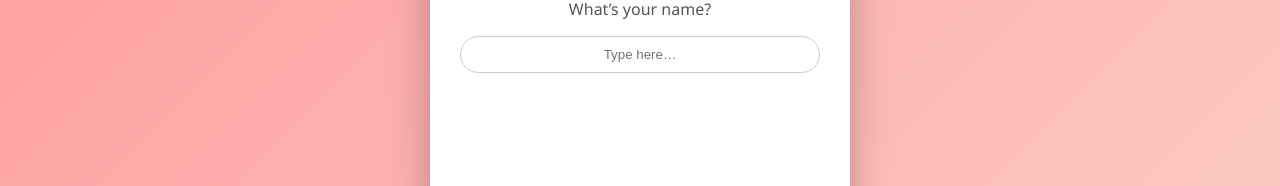
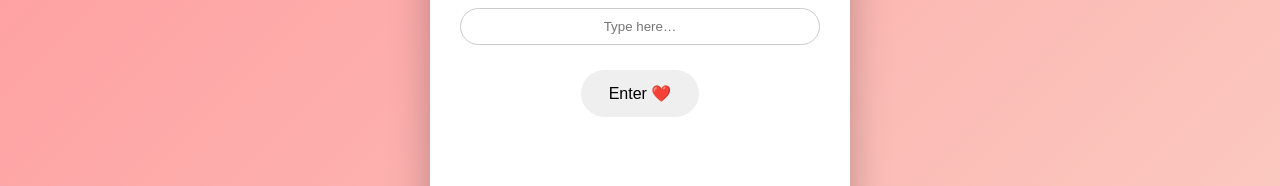
Before and after one commit to Bhuban16/valentine, a plain HTML site: page index.html in a window 1280 px wide. Shown: the part 301-487 px from the top of the page. Drawn offline with Linux system fonts and the light colour scheme.

Commit message:
Update index.html

```diff
--- a/index.html
+++ b/index.html
@@ -134,7 +134,7 @@ canvas {
   <h1>Hey ❤️</h1>
   <p>What’s your name?</p>
   <input id="nameInput" placeholder="Type here…">
-
+  <button id="enterBtn" style="margin-top:10px;">Enter ❤️</button>
   <p id="question" style="display:none;"></p>
 
   <div class="buttons">
```
